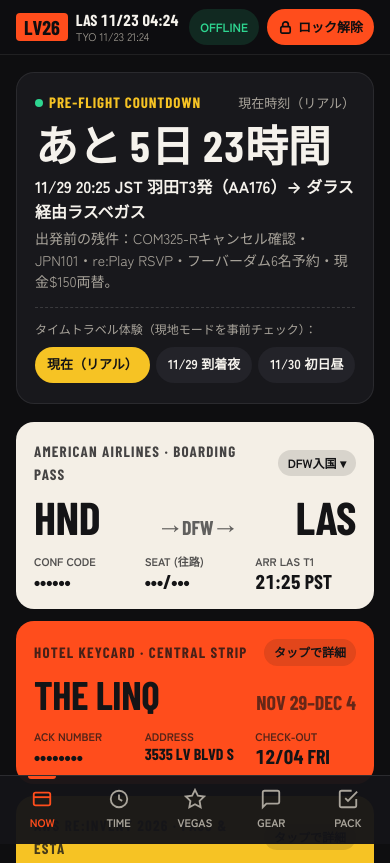
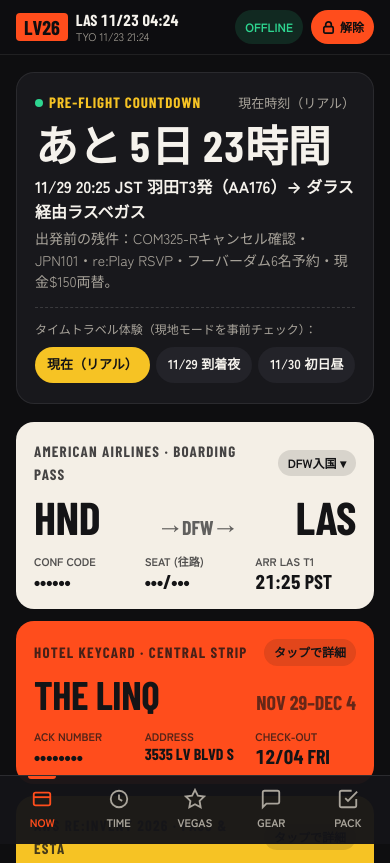
Before and after one commit to Nfnat0/lv26-guide, a plain HTML site: page index.html in a window 390 px wide. Shown: the top 863 px of the page. Drawn offline with nearby package versions, Linux system fonts and the light colour scheme; a web font is replaced by a local one.

Commit message:
Polish iPhone 15 top bar single-line pills

```diff
--- a/index.html
+++ b/index.html
@@ -188,14 +188,16 @@
     .pill-btn {
       display: inline-flex;
       align-items: center;
-      gap: 5px;
-      padding: 7px 11px;
-      min-height: 36px;
+      gap: 4px;
+      padding: 6px 10px;
+      min-height: 34px;
       border-radius: 999px;
       background: var(--surface-2);
       color: var(--ink);
-      font-size: 13px;
+      font-size: 12px;
       font-weight: 700;
+      white-space: nowrap;
+      flex-shrink: 0;
       transition: background-color 150ms ease, color 150ms ease;
     }
     .pill-btn[aria-pressed="true"] {
@@ -1262,7 +1264,7 @@
         <span class="pill-btn" id="offlinePill" style="background: rgba(46, 213, 144, 0.14); color: var(--mint); pointer-events: none; font-size: 12px;" title="オフライン動作状態">OFFLINE</span>
         <button type="button" class="pill-btn" id="vaultBtn" aria-pressed="false" aria-label="個人情報のロック解除・再ロック" style="background: var(--vermilion); color: #0E0E10;">
           <svg width="15" height="15" viewBox="0 0 16 16" fill="none" stroke="currentColor" stroke-width="1.8" aria-hidden="true"><rect x="3" y="7" width="10" height="7" rx="1.5"/><path d="M5 7V5a3 3 0 0 1 6 0v2"/></svg>
-          <span id="vaultBtnText">ロック解除</span>
+          <span id="vaultBtnText">解除</span>
         </button>
       </div>
     </div>
@@ -1919,7 +1921,7 @@
             if (lvKey) {
               const cache = await caches.open(lvKey);
               const items = await cache.keys();
-              offlinePill.textContent = navigator.onLine ? 'OFFLINE READY' : 'OFFLINE MODE';
+              offlinePill.textContent = navigator.onLine ? 'OFFLINE OK' : 'OFFLINE';
               offlineMsg.textContent = `${isStandalone ? 'ホーム画面アプリ起動中・' : ''}端末キャッシュ完了（${items.length}ファイル保存済み）。このまま機内モードでも全画面・写真・サムネ・計算機・チェックリストが動作します。`;
               return;
             }
@@ -2028,7 +2030,7 @@
         vaultBtn.setAttribute('aria-pressed', String(unlocked));
         vaultBtn.style.background = unlocked ? 'var(--surface-2)' : 'var(--vermilion)';
         vaultBtn.style.color = unlocked ? 'var(--ink)' : '#0E0E10';
-        vaultBtnText.textContent = unlocked ? 'ロックする' : 'ロック解除';
+        vaultBtnText.textContent = unlocked ? 'ロック' : '解除';
         document.querySelectorAll('[data-vault]').forEach((el) => {
           const k = el.dataset.vault;
           el.textContent = unlocked && unlockedData[k] ? unlockedData[k] : (el.dataset.mask || '••••');
--- a/sw.js
+++ b/sw.js
@@ -1,4 +1,4 @@
-const CACHE_NAME = 'lv26-desert-wallet-v3';
+const CACHE_NAME = 'lv26-desert-wallet-v4';
 const ASSETS = [
   './',
   './index.html',
```
